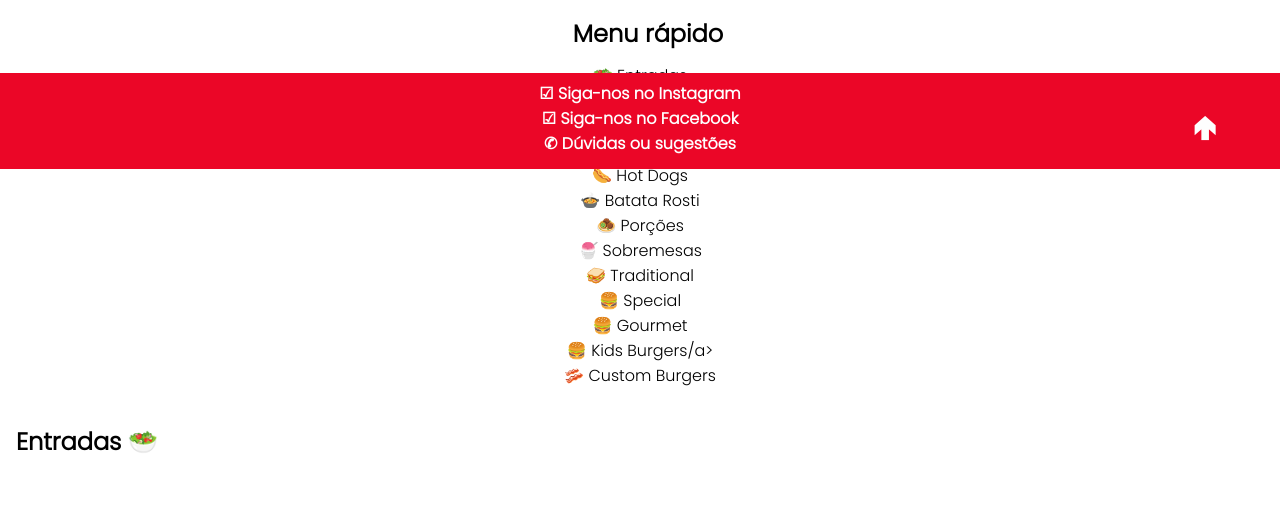
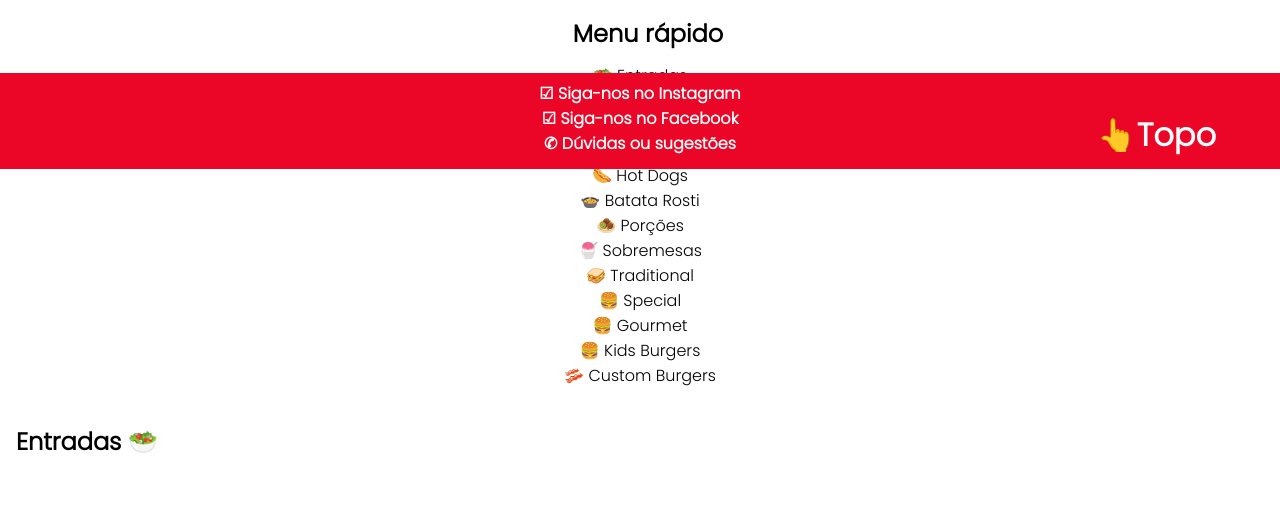
Before and after one commit to estraphael/cardapio_m, a plain HTML site: page index.html in a window 1280 px wide. Shown: the part 631-1152 px from the top of the page. Drawn offline with Linux system fonts and the light colour scheme.

Commit message:
atualizei ícones quebrados

```diff
--- a/index.html
+++ b/index.html
@@ -33,7 +33,7 @@
             <a href="#traditional">&#129386; Traditional</a>
             <a href="#special">&#127828; Special</a>
             <a href="#gourmet">&#127828; Gourmet</a>
-            <a href="#kids__burgers">&#127828; Kids Burgers/a>
+            <a href="#kids__burgers">&#127828; Kids Burgers</a>
             <a href="#custom__burgers">&#129363; Custom Burgers</a>
         </div>
 
@@ -760,6 +760,6 @@
     <p><a href="https://www.instagram.com/meats.burgers/" target="_blank">&#9745; Siga-nos no Instagram</a></p>
     <p><a href="https://pt-br.facebook.com/meatshamburgueriaalfenas/" target="_blank">&#9745; Siga-nos no Facebook</a></p>
     <p><a href="https://wa.me/5535988663456" target="_blank">&#9990; Dúvidas ou sugestões</a></p>
-    <p class="voltar__topo"><a href="#topo">&#129153;</a></p>
+    <p class="voltar__topo"><a href="#topo">&#128070;Topo</a></p>
 </footer>
 </html>
```
